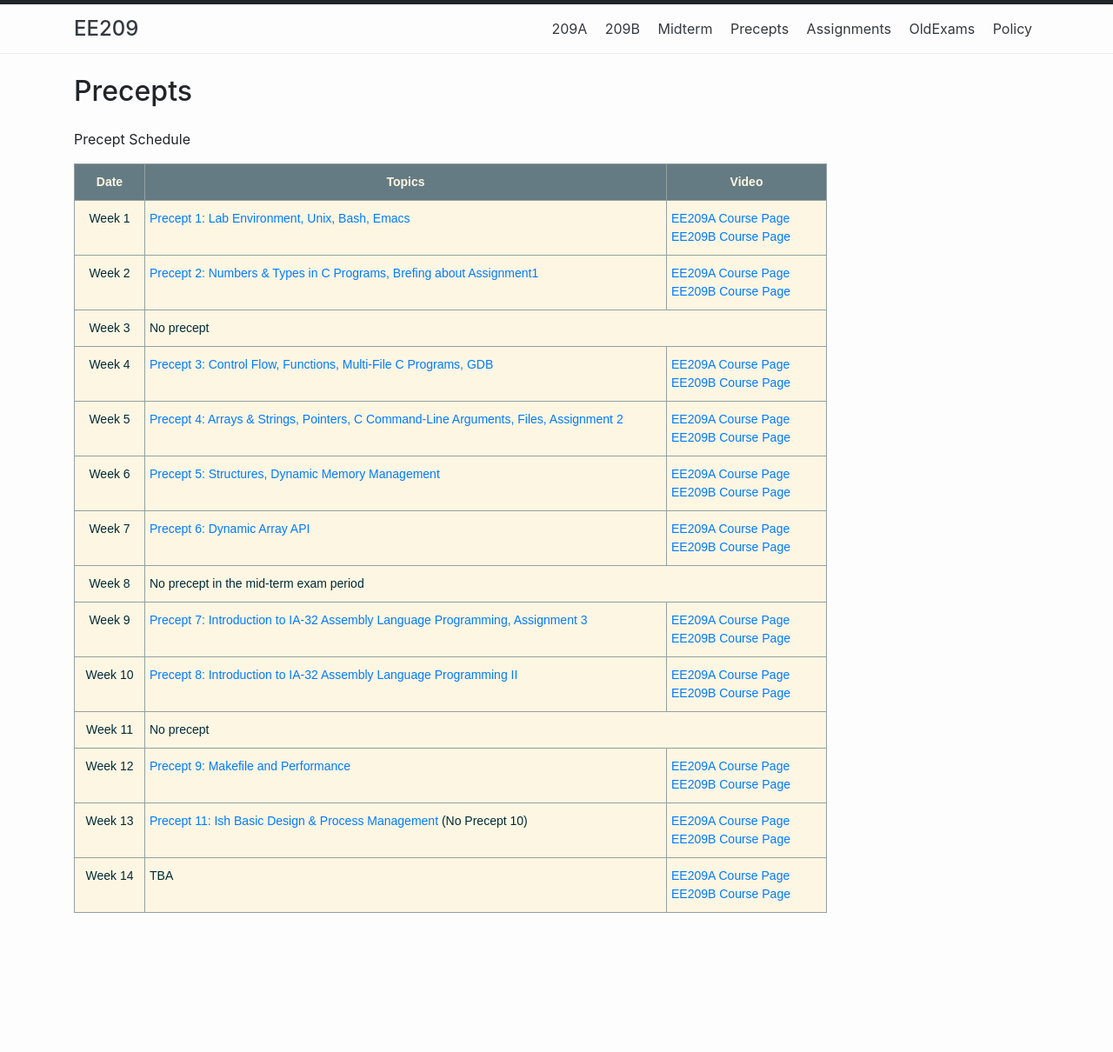
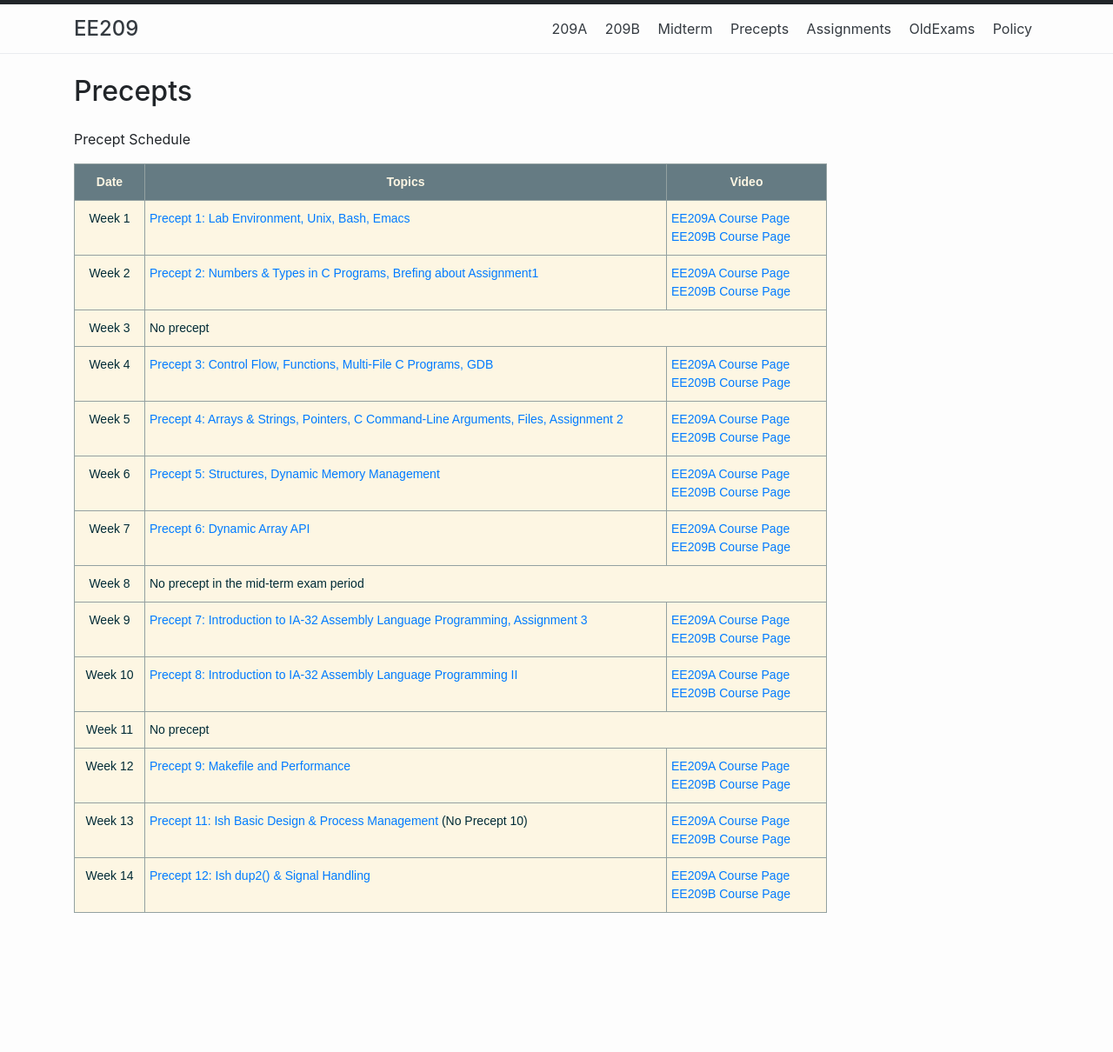
Before and after one commit to ee209-2020-fall/ee209-2020-fall, a Jekyll site: the page built from precepts.md, in a window 1280 px wide. Shown: the whole page at 87% size. Built offline with Jekyll 4.4.1, drawn with Linux system fonts in a browser that asks for light colours.

Commit message:
precept12 add
.

```diff
--- a/precepts.md
+++ b/precepts.md
@@ -127,8 +127,8 @@ permalink: /precepts/
   </tr>
   <tr>
     <td class="tg-c3ow">Week 14</td>
-    <td class="tg-0pky">TBA</td>
-    <!-- <td class="tg-0pky"><a href="./12/precept_12.zip">Precept 12: Ish dup2() & Signal Handling</a></td> -->
+    <!--<td class="tg-0pky">TBA</td> -->
+    <td class="tg-0pky"><a href="./12/precept_12.zip">Precept 12: Ish dup2() & Signal Handling</a></td>
     <td class="tg-0pky">
     <a href="http://klms.kaist.ac.kr/course/view.php?id=118849">EE209A Course Page</a><br>
     <a href="http://klms.kaist.ac.kr/course/view.php?id=118850">EE209B Course Page</a></td>
```
Also changed, not shown: 1 other file.
